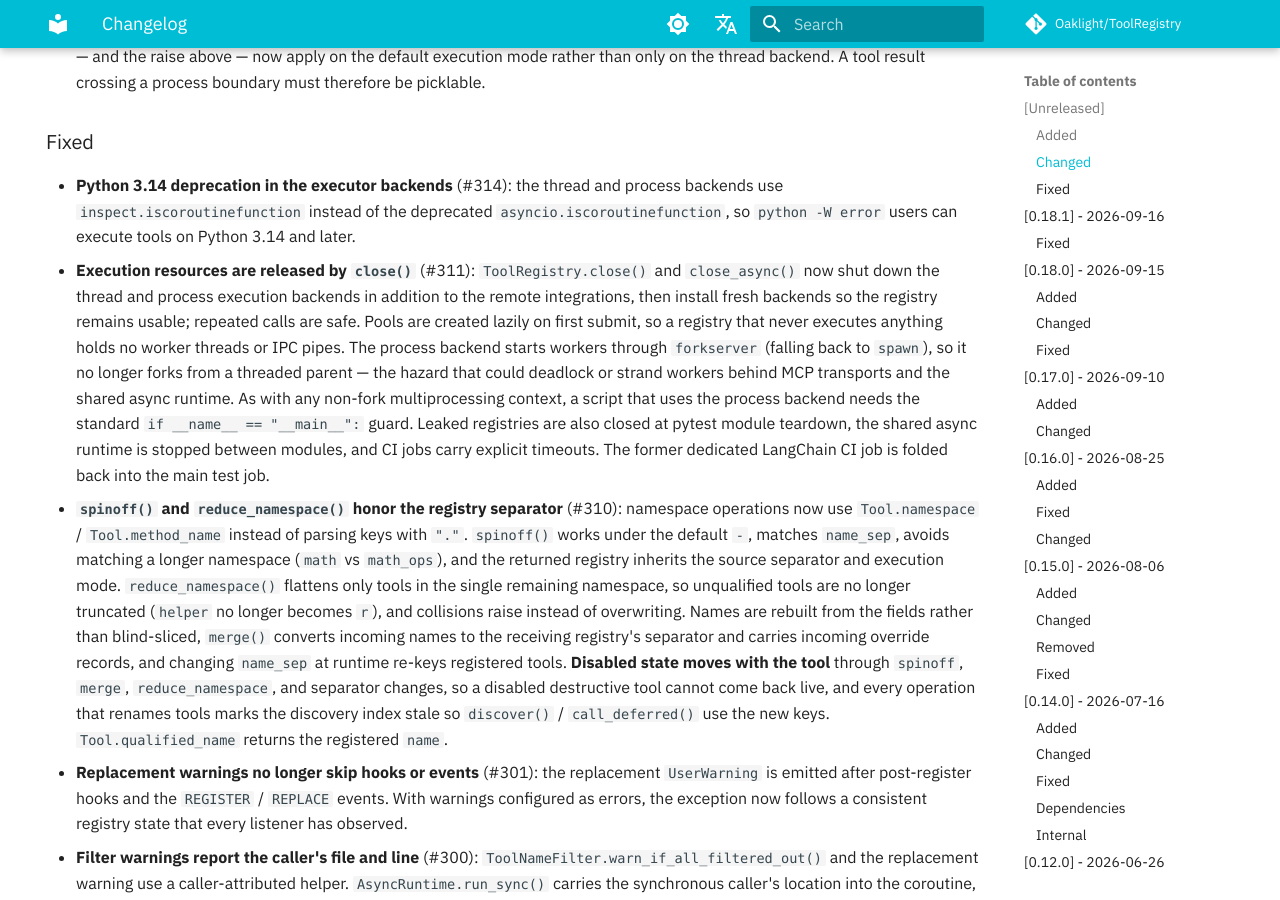
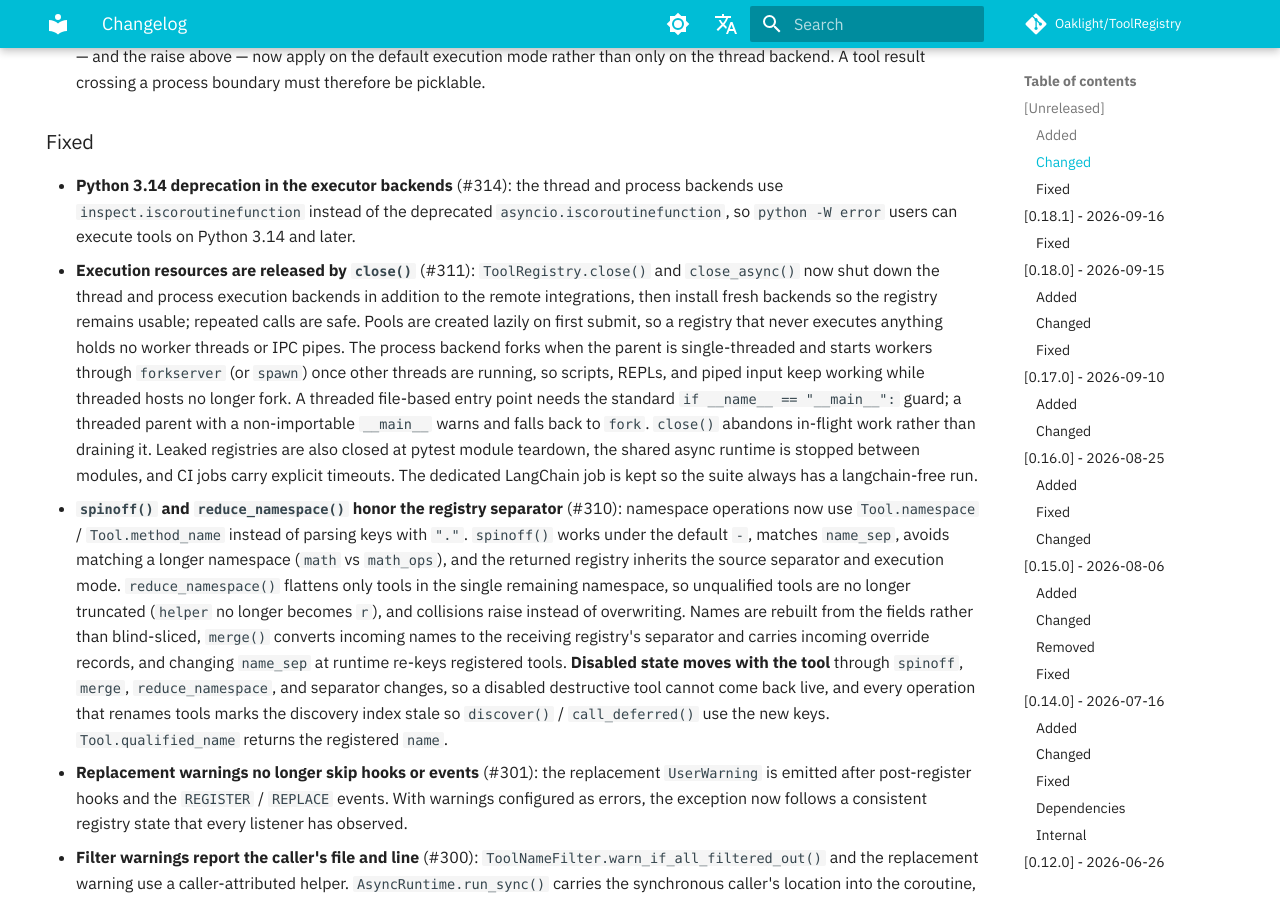
Before and after one commit to Oaklight/ToolRegistry, an MkDocs documentation site: the page built from docs/changelog.md, in a window 1280 px wide and 900 px high, scrolled down 2387 px. Built offline with MkDocs 1.6.1 and Material for MkDocs 9.7.7, drawn with Linux system fonts in a browser that asks for light colours; some web fonts are replaced; comment, search, counter and statistics services are not loaded.

Commit message:
docs: describe thread-aware fork selection and close semantics (#311 review)

```diff
--- a/docs/changelog.md
+++ b/docs/changelog.md
@@ -40,7 +40,7 @@
 ### Fixed
 
 - **Python 3.14 deprecation in the executor backends** (#314): the thread and process backends use `inspect.iscoroutinefunction` instead of the deprecated `asyncio.iscoroutinefunction`, so `python -W error` users can execute tools on Python 3.14 and later.
-- **Execution resources are released by `close()`** (#311): `ToolRegistry.close()` and `close_async()` now shut down the thread and process execution backends in addition to the remote integrations, then install fresh backends so the registry remains usable; repeated calls are safe. Pools are created lazily on first submit, so a registry that never executes anything holds no worker threads or IPC pipes. The process backend starts workers through `forkserver` (falling back to `spawn`), so it no longer forks from a threaded parent — the hazard that could deadlock or strand workers behind MCP transports and the shared async runtime. As with any non-fork multiprocessing context, a script that uses the process backend needs the standard `if __name__ == "__main__":` guard. Leaked registries are also closed at pytest module teardown, the shared async runtime is stopped between modules, and CI jobs carry explicit timeouts. The former dedicated LangChain CI job is folded back into the main test job.
+- **Execution resources are released by `close()`** (#311): `ToolRegistry.close()` and `close_async()` now shut down the thread and process execution backends in addition to the remote integrations, then install fresh backends so the registry remains usable; repeated calls are safe. Pools are created lazily on first submit, so a registry that never executes anything holds no worker threads or IPC pipes. The process backend forks when the parent is single-threaded and starts workers through `forkserver` (or `spawn`) once other threads are running, so scripts, REPLs, and piped input keep working while threaded hosts no longer fork. A threaded file-based entry point needs the standard `if __name__ == "__main__":` guard; a threaded parent with a non-importable `__main__` warns and falls back to `fork`. `close()` abandons in-flight work rather than draining it. Leaked registries are also closed at pytest module teardown, the shared async runtime is stopped between modules, and CI jobs carry explicit timeouts. The dedicated LangChain job is kept so the suite always has a langchain-free run.
 - **`spinoff()` and `reduce_namespace()` honor the registry separator** (#310): namespace operations now use `Tool.namespace` / `Tool.method_name` instead of parsing keys with `"."`. `spinoff()` works under the default `-`, matches `name_sep`, avoids matching a longer namespace (`math` vs `math_ops`), and the returned registry inherits the source separator and execution mode. `reduce_namespace()` flattens only tools in the single remaining namespace, so unqualified tools are no longer truncated (`helper` no longer becomes `r`), and collisions raise instead of overwriting. Names are rebuilt from the fields rather than blind-sliced, `merge()` converts incoming names to the receiving registry's separator and carries incoming override records, and changing `name_sep` at runtime re-keys registered tools. **Disabled state moves with the tool** through `spinoff`, `merge`, `reduce_namespace`, and separator changes, so a disabled destructive tool cannot come back live, and every operation that renames tools marks the discovery index stale so `discover()` / `call_deferred()` use the new keys. `Tool.qualified_name` returns the registered `name`.
 - **Replacement warnings no longer skip hooks or events** (#301): the replacement `UserWarning` is emitted after post-register hooks and the `REGISTER` / `REPLACE` events. With warnings configured as errors, the exception now follows a consistent registry state that every listener has observed.
 - **Filter warnings report the caller's file and line** (#300): `ToolNameFilter.warn_if_all_filtered_out()` and the replacement warning use a caller-attributed helper. `AsyncRuntime.run_sync()` carries the synchronous caller's location into the coroutine, so the sync bridge no longer reports integration internals; executor-thread paths fall back to the immediate caller.
```
